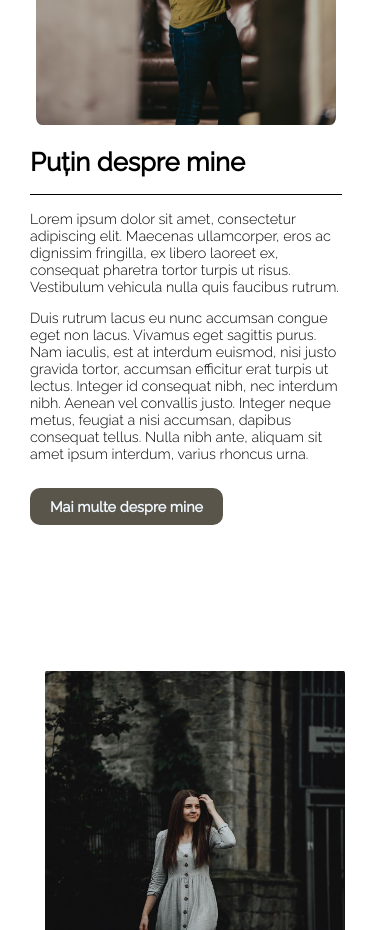
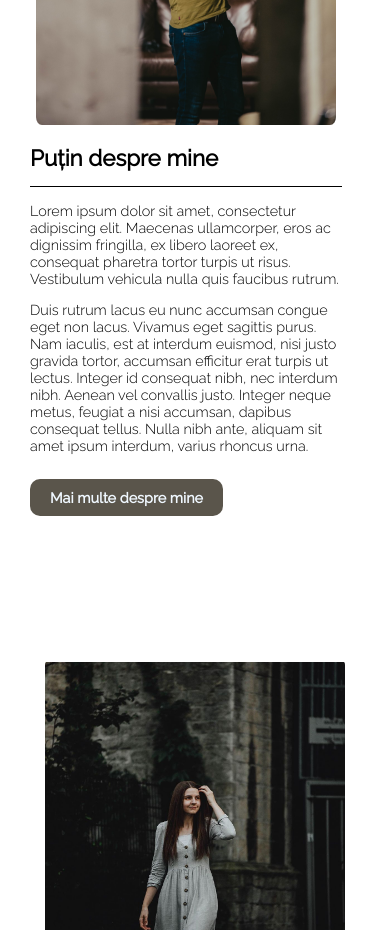
Before and after one commit to Morosache/GuritaAbbelFotograf, a plain HTML site: page index.html in a window 390 px wide. Shown: the part 980-1910 px from the top of the page. Drawn offline with Linux system fonts and the light colour scheme.

Commit message:
Add files via upload

```diff
--- a/index.css
+++ b/index.css
@@ -497,6 +497,12 @@ footer .footer_links{
     .despremine_p{
         margin: 30px;
     }
+
+    .titlu_descriere{
+        font-size:0.70rem;
+
+    }
+
     .poza_Eu{
         width:300px;
         height:400px;
```
